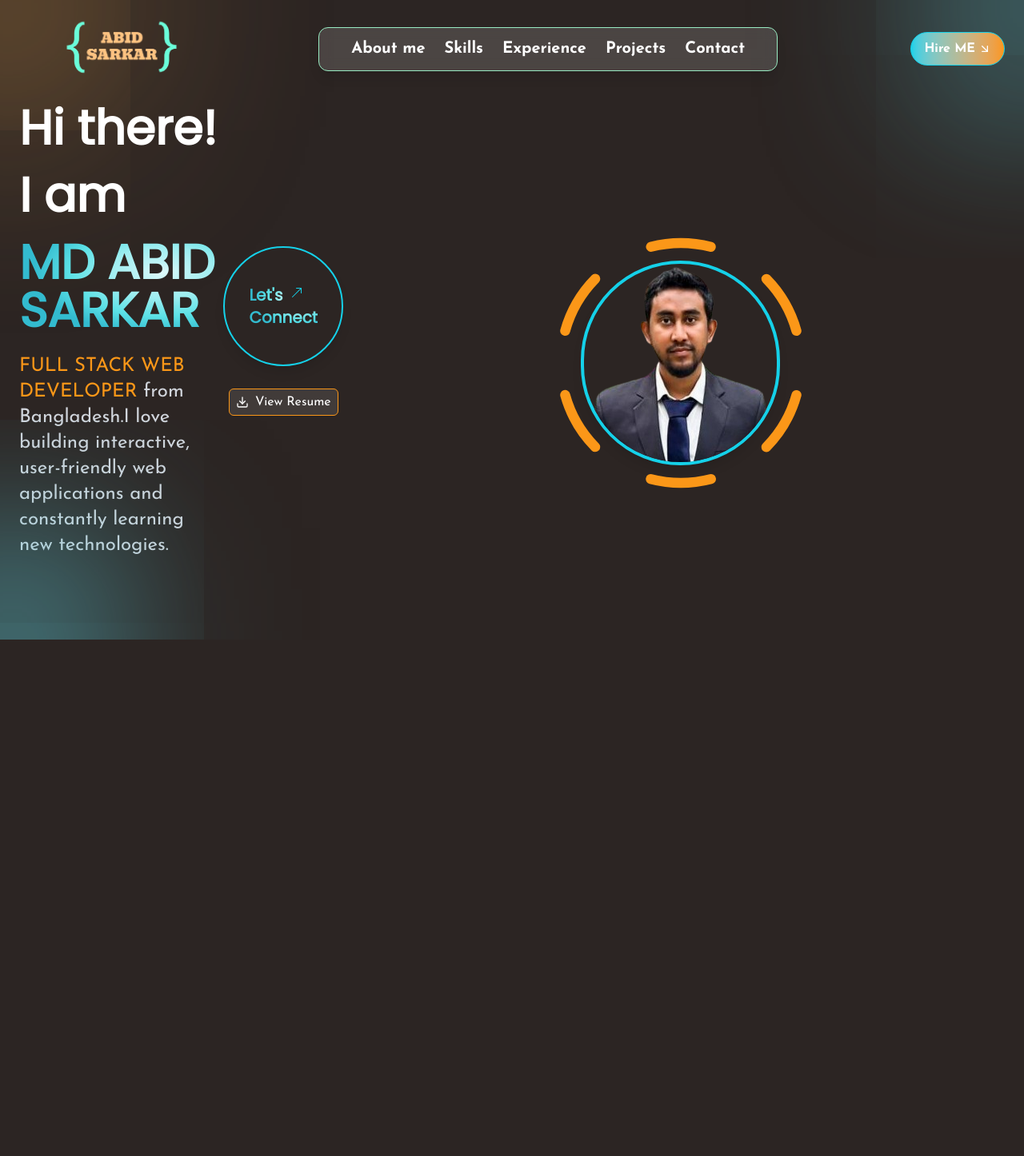
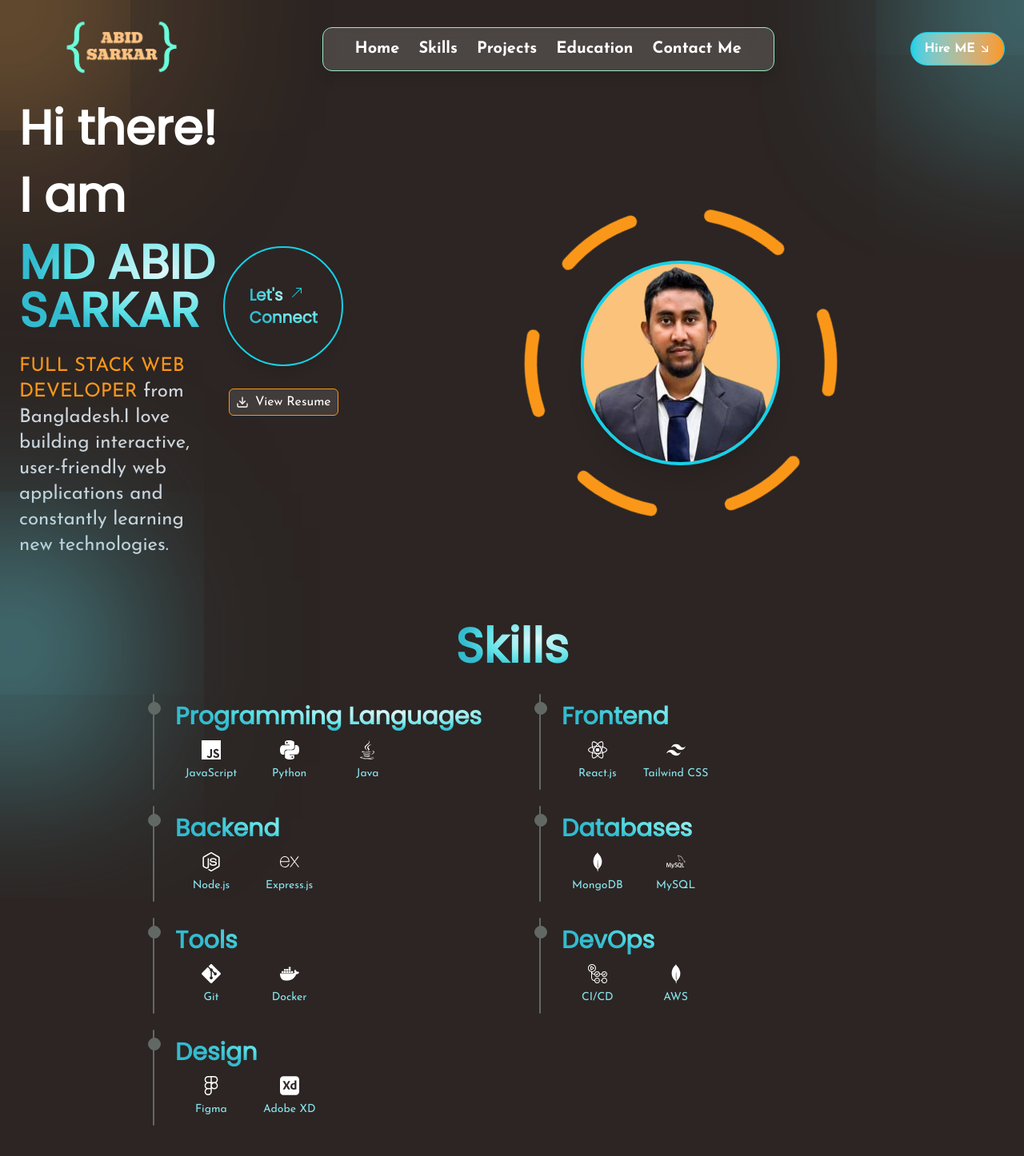
Before and after one commit to abidsarkar/Portfolio, a React (Vite) app: page / in a window 1280 px wide. Shown: the top 1446 px of the page at 80% size. Before the commit the page ends 800 px from the top, so only its background shows below. Built offline with nearby package versions, Linux system fonts and the light colour scheme.

Commit message:
seo the app and add skills section

```diff
--- a/index.html
+++ b/index.html
@@ -5,6 +5,24 @@
     <link rel="icon" type="image/svg+xml" href="/icons8-portfolio-16 (1).png" />
     <meta name="viewport" content="width=device-width, initial-scale=1.0" />
     <title>Md Abid Sarkar | Web Developer</title>
+    <meta name="description" content="Portfolio of MD ABID SARKAR, a Frontend Developer specializing in React, JavaScript, and Tailwind CSS." />
+      <meta name="keywords" content="Frontend Developer, React, JavaScript, Tailwind, Web Development, Portfolio BD" />
+      <meta name="author" content="Md abid sarkar" />
+      <meta name="robots" content="index, follow" />
+
+
+      <meta property="og:type" content="website" />
+      <meta property="og:title" content="Md Abid Sarkar | Web Developer" />
+      <meta property="og:description" content="Portfolio of Md Abid Sarkar, showcasing projects built with React, Tailwind, and more." />
+      <meta property="og:image" content="https://abidsarkar100.xyz/image.png" />
+      <meta property="og:url" content="https://abidsarkar100.xyz" />
+
+
+      <meta name="twitter:card" content="span of my portfolio" />
+      <meta name="twitter:title" content="Md Abid Sarkar | Web Developer" />
+      <meta name="twitter:description" content="Check out my portfolio showcasing my web development projects!" />
+      <meta name="twitter:image" content="https://abidsarkar100.xyz/image.png" />
+
   </head>
   <body>
     <div id="root"></div>
--- /dev/null
+++ b/public/json/skills.json
@@ -0,0 +1,53 @@
+[
+    {
+      "category": "Programming Languages",
+      "skills": [
+        { "title": "JavaScript", "icon": "SiJavascript" },
+        { "title": "Python", "icon": "SiPython" },
+        { "title": "Java", "icon": "FaJava" }
+
+      ]
+    },
+    {
+      "category": "Frontend",
+      "skills": [
+        { "title": "React.js", "icon": "SiReact" },
+        { "title": "Tailwind CSS", "icon": "SiTailwindcss" }
+      ]
+    },
+    {
+      "category": "Backend",
+      "skills": [
+        { "title": "Node.js", "icon": "SiNodedotjs" },
+        { "title": "Express.js", "icon": "SiExpress" }
+      ]
+    },
+    {
+      "category": "Databases",
+      "skills": [
+        { "title": "MongoDB", "icon": "SiMongodb" },
+        { "title": "MySQL", "icon": "SiMysql" }
+      ]
+    },
+    {
+      "category": "Tools",
+      "skills": [
+        { "title": "Git", "icon": "SiGit" },
+        { "title": "Docker", "icon": "SiDocker" }
+      ]
+    },
+    {
+      "category": "DevOps",
+      "skills": [
+        { "title": "CI/CD", "icon": "SiGithubactions" },
+        { "title": "AWS", "icon": "SiAmazonaws" }
+      ]
+    },
+    {
+      "category": "Design",
+      "skills": [
+        { "title": "Figma", "icon": "SiFigma" },
+        { "title": "Adobe XD", "icon": "SiAdobexd" }
+      ]
+    }
+  ]
--- a/src/App.jsx
+++ b/src/App.jsx
@@ -4,6 +4,7 @@ import HeroMain from "./components/heroSection/HeroMain";
 import NavbarMain from "./components/navbar/NavbarMain";
 import PortfolioSEO from "./components/PortfolioSEO ";
 import { motion } from "motion/react";
+import SkillsTimeline from "./components/skills/SkillsTimeline";
 
 function App() {
   return (
@@ -12,6 +13,7 @@ function App() {
       <NavbarMain/>
       <HeroMain/>
       <HeroGradient/>
+      <SkillsTimeline/>
     </main>
   );
 }
--- a/src/components/PortfolioSEO .jsx
+++ b/src/components/PortfolioSEO .jsx
@@ -4,7 +4,7 @@ const PortfolioSEO = () => {
   return (
     <Helmet>
       {/* Primary Meta Tags */}
-      <title>Your Name | Web Developer</title>
+      <title>md abid sarkar | Web Developer</title>
       <meta name="description" content="Portfolio of MD ABID SARKAR, a Frontend Developer specializing in React, JavaScript, and Tailwind CSS." />
       <meta name="keywords" content="Frontend Developer, React, JavaScript, Tailwind, Web Development, Portfolio BD" />
       <meta name="author" content="Md abid sarkar" />
@@ -14,14 +14,14 @@ const PortfolioSEO = () => {
       <meta property="og:type" content="website" />
       <meta property="og:title" content="Md Abid Sarkar | Web Developer" />
       <meta property="og:description" content="Portfolio of Md Abid Sarkar, showcasing projects built with React, Tailwind, and more." />
-      <meta property="og:image" content="https://yourportfolio.com/preview-image.jpg" />
-      <meta property="og:url" content="https://yourportfolio.com" />
+      <meta property="og:image" content="https://abidsarkar100.xyz/image.png" />
+      <meta property="og:url" content="https://abidsarkar100.xyz" />
 
       {/* Twitter */}
-      <meta name="twitter:card" content="summary_large_image" />
-      <meta name="twitter:title" content="Your Name | Web Developer" />
+      <meta name="twitter:card" content="span of my portfolio" />
+      <meta name="twitter:title" content="Md Abid Sarkar | Web Developer" />
       <meta name="twitter:description" content="Check out my portfolio showcasing my web development projects!" />
-      <meta name="twitter:image" content="https://yourportfolio.com/preview-image.jpg" />
+      <meta name="twitter:image" content="https://abidsarkar100.xyz/image.png" />
 
       {/* Favicon */}
       <link rel="icon" href="/favicon.ico" />
--- a/src/components/heroSection/HeroProfilePicture.jsx
+++ b/src/components/heroSection/HeroProfilePicture.jsx
@@ -1,25 +1,23 @@
 import React from "react";
-import { PiCircleThin, PiCircleDashedThin } from "react-icons/pi";
-
-
+import { PiCircleDashedThin } from "react-icons/pi";
 
 const HeroProfilePicture = () => {
   return (
     <div className="relative flex items-center justify-center mt-20">
       {/* Profile Image */}
-      <div className="relative z-0">
+      <div className="relative z-10">
         <img
           src="/image/profilepic.png"
+
           alt="MD Abid Sarkar"
-          className="max-h-[450px] w-auto rounded-full shadow-lg border-4 border-cyan"
+          className="bg-lightOrange hover:shadow-cyanMediumShadow max-w-[200px] sm:max-w-[300px]  h-auto rounded-full shadow-xl border-4 border-cyan "
         />
       </div>
 
       {/* Rotating Dashed Circle */}
-      <div className="absolute z-0 ">
-        <PiCircleDashedThin className="text-orange h-[400px] w-[400px] " />
+      <div className="absolute z-0 animate-spinSlow">
+        <PiCircleDashedThin className="text-orange w-[350px] h-[350px] sm:w-[500px] sm:h-[500px]" />
       </div>
-
     </div>
   );
 };
--- a/src/components/navbar/NavbarLinks.jsx
+++ b/src/components/navbar/NavbarLinks.jsx
@@ -3,11 +3,12 @@ import React from "react";
 
 const NavbarLinks = ({ direction = "row" }) => {
   const links = [
-    { link: "About me", section: "about" },
+    { link: "Home", section: "home" },
     { link: "Skills", section: "skills" },
-    { link: "Experience", section: "experience" },
+    // { link: "Experience", section: "experience" },
     { link: "Projects", section: "projects" },
-    { link: "Contact", section: "contact" },
+    { link: "Education", section: "education" },
+    { link: "Contact Me", section: "contact" },
   ];
   return (
     <ul
--- /dev/null
+++ b/src/components/skills/SkillsTimeline.jsx
@@ -0,0 +1,86 @@
+import React, { useEffect, useState } from "react";
+import {
+  SiJavascript,
+  SiPython,
+  SiReact,
+  SiTailwindcss,
+  SiNodedotjs,
+  SiExpress,
+  SiMongodb,
+  SiMysql,
+  SiGit,
+  SiDocker,
+  SiGithubactions,
+  SiFigma,
+  SiAdobexd,
+} from "react-icons/si";
+import { FaAmazon } from "react-icons/fa6";
+import { FaJava } from "react-icons/fa";
+const iconMap = {
+  SiJavascript,
+  SiPython,
+  SiReact,
+  SiTailwindcss,
+  SiNodedotjs,
+  SiExpress,
+  SiMongodb,
+  SiMysql,
+  SiGit,
+  SiDocker,
+  SiGithubactions,
+  FaAmazon,
+  SiFigma,
+  SiAdobexd,
+  FaJava,
+};
+
+const SkillsTimeline = () => {
+  const [skillsData, setSkillsData] = useState([]);
+
+  useEffect(() => {
+    fetch("json/skills.json")
+      .then((response) => response.json())
+      .then((data) => setSkillsData(data))
+      .catch((error) => console.error("Error loading skills:", error));
+  }, []);
+
+  return (
+    <div className="w-full flex flex-col sm:items-center px-6 py-10 mt-10 ">
+      <h2 className="text-3xl sm:text-6xl  mb-10 font-semibold font-poppins bg-clip-text text-transparent radial-gradient-text">Skills</h2>
+      <div className="relative  pl-6 sm:grid sm:grid-cols-2 sm:gap-x-25 sm:content-center">
+        {skillsData.map((category, index) => (
+          <div key={index} className="mb-10 relative ">
+            {/* Timeline Circle */}
+            <div className="absolute z-1 -left-8.5 w-4 h-4  rounded-full border bg-gray border-gray"></div>
+            {/* timeline line */}
+            <div className="absolute -left-7  h-full scale-y-120 rounded-full border border-l-1 border-gray "></div>
+            {/* Skill Category */}
+            <h3 className="text-xl sm:text-3xl mb-2 font-semibold font-poppins bg-clip-text text-transparent radial-gradient-text">
+              {category.category}
+            </h3>
+
+            {/* Skills List */}
+            <div className="mt-3 grid grid-cols-3 sm:grid-cols-4 gap-2">
+              {category.skills.map((skill, idx) => {
+                const IconComponent = iconMap[skill.icon] || SiMongodb; // Default icon
+                return (
+                  <div
+                    key={idx}
+                    className="flex flex-col items-center gap-2 "
+                  >
+                    <IconComponent className="text-white text-2xl hover:text-lightCyan transition-all duration-300" />
+                    <span className="text-darkCyan text-sm ">
+                      {skill.title}
+                    </span>
+                  </div>
+                );
+              })}
+            </div>
+          </div>
+        ))}
+      </div>
+    </div>
+  );
+};
+
+export default SkillsTimeline;
--- a/src/index.css
+++ b/src/index.css
@@ -29,6 +29,7 @@
   --shadow-orangeMediumShadow: 10px 10px 2000px 150px rgba(240, 169, 79, 0.5);
   /* gradient color */
   --cyanGradient:radial-gradient(64.18% 64.18% at 71.16% 35.69%,#def9fa .89%,#bef3f5 17.23%,#9dedf0 42.04%,#7de7eb 55.12%,#5ce1e6 71.54%,#33bbcf 100%);
+  --animate-spinSlow: spin 10s linear infinite;
 
 }
 @layer utilities {
```
Also changed, not shown: public/image.png (added).
